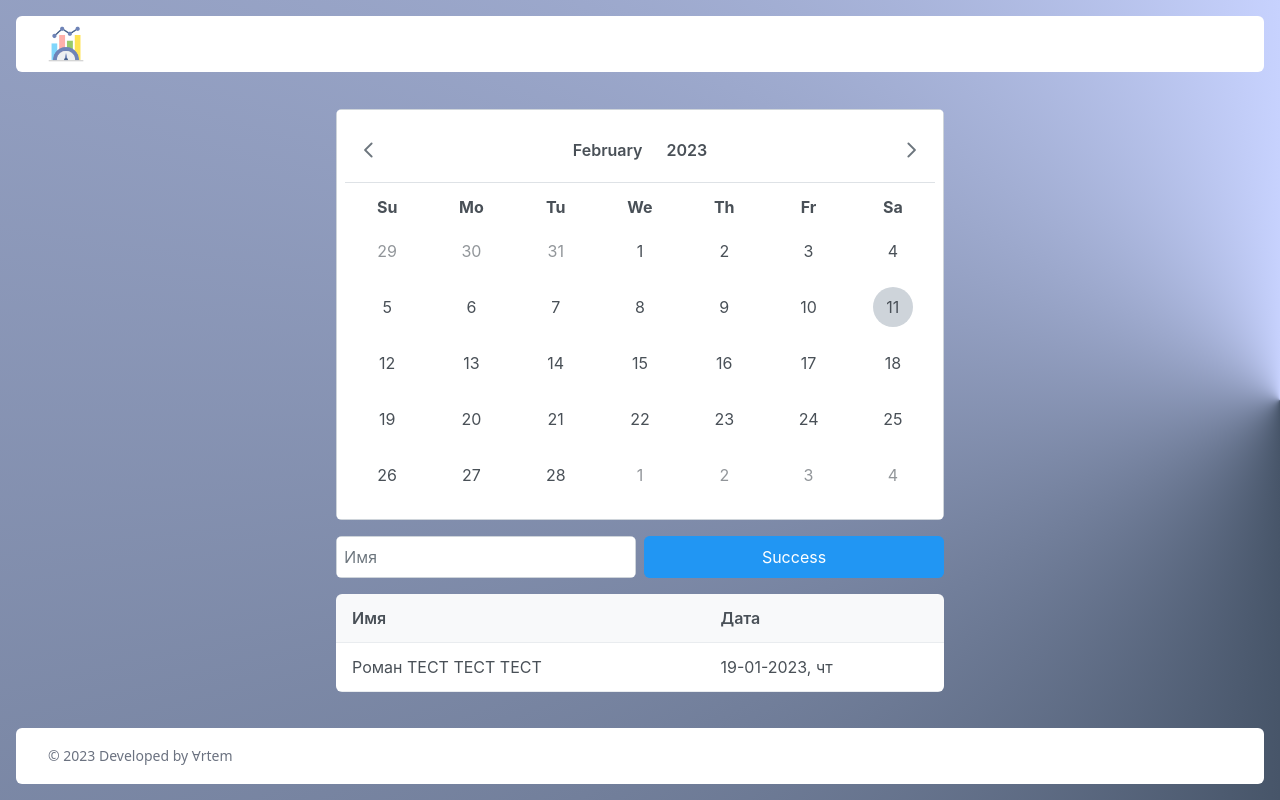
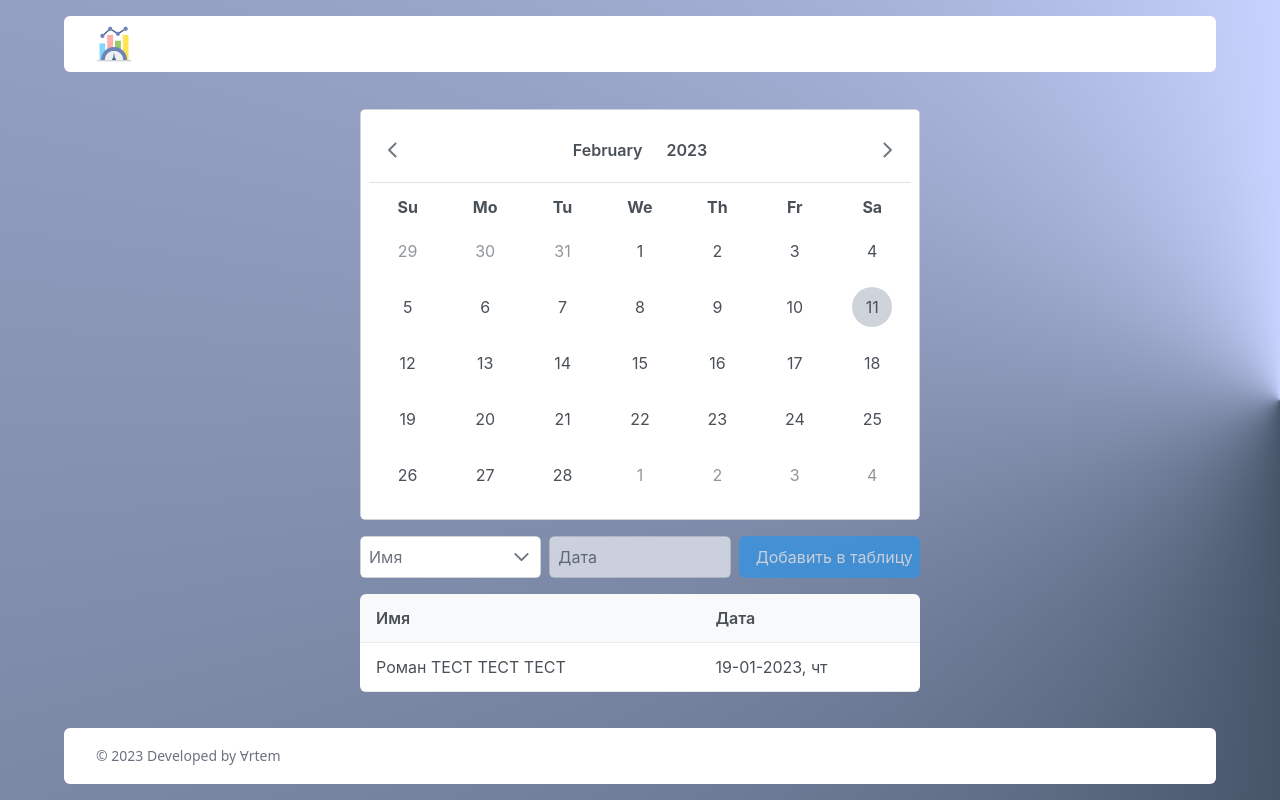
Before and after one commit to artemshchirov/vip-beeri, a React (Vite) app: page / in a window 1280 px wide. Built offline with nearby package versions, Linux system fonts and the light colour scheme.

Commit message:
feat(all): add DropDown, remove formik, fix scrollbar

```diff
--- a/src/pages/Home.tsx
+++ b/src/pages/Home.tsx
@@ -1,21 +1,20 @@
 import React, { useState, useEffect, useRef } from "react";
 import { InputText } from "primereact/inputtext";
-import { Calendar } from "primereact/calendar";
+import { Calendar, CalendarChangeParams } from "primereact/calendar";
 import { Button } from "primereact/button";
 import { DataTable } from "primereact/datatable";
 import { Column } from "primereact/column";
+import { Dropdown, DropdownChangeParams } from "primereact/dropdown";
+import { Toast } from "primereact/toast";
 import logo from "../assets/logo.png";
 
-import { useFormik } from "formik";
-import { Toast } from "primereact/toast";
-import { classNames } from "primereact/utils";
-
 interface FormValues {
-  value: string;
+  name: string;
+  date: string;
 }
 
-interface Product {
-  id: string;
+interface Row {
+  id: number;
   name: string;
   date: string;
   time: string;
@@ -23,72 +22,86 @@ interface Product {
 
 const defaultValues = [
   {
-    id: "1",
+    id: 1,
     name: "Роман ТЕСТ ТЕСТ ТЕСТ",
     date: "19-01-2023, чт",
     time: "00:25",
   },
 ];
 
+const dropdownValues = [
+  { id: 0, name: "Роман" },
+  { id: 1, name: "Артём" },
+];
+
 const Home: React.FC = () => {
-  const [date, setDate] = useState<Date | null>(null);
-  const [products, setProducts] = useState<Product[]>([]);
-  const [selectedProduct, setSelectedProduct] = useState<Product | null>(null);
+  const [selectedDate, setSelectedDate] = useState<string>("");
+  const [tableRows, setTableRows] = useState<Row[]>([]);
+  const [selectedName, setSelectedName] = useState<string>("");
+  const [selectedRow, setSelectedRow] = useState<Row | null>(null);
   const toast = useRef<Toast>(null);
 
   useEffect(() => {
-    setProducts(defaultValues);
+    setTableRows(defaultValues);
+    setSelectedDate(initialValues.date);
+    setSelectedName(initialValues.name);
   }, []);
 
-  const show = (data: FormValues) => {
+  const show = ({ name, date }: FormValues) => {
     if (!toast.current) return;
     toast.current.show({
       severity: "success",
-      summary: "Успешно",
-      detail: `Таблица обновлена`,
+      summary: "Таблица обновлена",
+      detail: `Добавлено имя ${name} и дата ${date}`,
     });
   };
+  const initialValues = {
+    name: "Имя",
+    date: "Дата",
+  };
 
-  const formik = useFormik<FormValues>({
-    initialValues: {
-      value: "",
-    },
-    validate: (data) => {
-      let errors: { [key: string]: string } = {};
+  const onSubmit = (e: React.FormEvent<HTMLFormElement>) => {
+    e.preventDefault();
 
-      if (!data.value && !errors.value) {
-        errors.value = "Поле 'Имя' не заполнено.";
-        if (!toast.current) return;
-        toast.current.show({
-          severity: "error",
-          summary: "Ошибка",
-          detail: errors.value,
-        });
-      }
+    const date =
+      (e.currentTarget.elements.namedItem("date") as HTMLInputElement).value ||
+      selectedDate;
+    const name =
+      (e.currentTarget.elements.namedItem("name") as HTMLInputElement).value ||
+      selectedName;
 
-      return errors;
-    },
-    onSubmit: (data) => {
-      console.log("data ==>", data);
-      data && show(data);
-      formik.resetForm();
-    },
-  });
+    if (name && date) {
+      show({ name, date });
+      setTableRows([
+        {
+          id: 3,
+          name,
+          date,
+          time: "00:01",
+        },
+        ...tableRows,
+      ]);
+      setSelectedName("");
+      setSelectedDate(initialValues.date);
+    }
+  };
 
-  const isFormFieldInvalid = (name: keyof FormValues) =>
-    !!(formik.touched[name] && formik.errors[name]);
+  const onDropdownChange = (e: DropdownChangeParams) => {
+    const nameId = e.value;
+    setSelectedName(dropdownValues[nameId].name);
+  };
 
-  const getFormErrorMessage = (name: keyof FormValues) => {
-    return isFormFieldInvalid(name) ? (
-      <small className="p-error">{formik.errors[name]}</small>
-    ) : (
-      <small className="p-error">&nbsp;</small>
-    );
+  const onCalendarChange = (e: CalendarChangeParams) => {
+    if (e.value instanceof Date) {
+      const newDate = e.value.toLocaleString().split(", ")[0];
+      setSelectedDate(newDate);
+    }
   };
+
   return (
-    <div className="p-2 md:p-4   flex flex-col min-h-screen justify-between bg-[conic-gradient(at_right,_var(--tw-gradient-stops))] from-indigo-200 via-slate-600 to-indigo-200">
+    <div className="py-2 md:py-4 px-2 md:px-8 xl:px-16 lg:px-12 flex flex-col min-h-screen justify-between bg-[conic-gradient(at_right,_var(--tw-gradient-stops))] from-indigo-200 via-slate-600 to-indigo-200">
       <header className="px-2 md:px-4 xl:px-8 lg:px-6 py-2.5 bg-white border-gray-200 rounded-md dark:bg-gray-800">
-        <nav className="container flex flex-wrap items-center justify-between mx-auto ">
+        <nav className="container flex flex-wrap items-center justify-between mx-auto">
           <a className="flex items-center" href="#">
             <img src={logo} className="h-6 mr-3 sm:h-9" alt="App Logo" />
             <h1 className="self-center text-xl font-semibold whitespace-nowrap dark:text-white">
@@ -98,49 +111,62 @@ const Home: React.FC = () => {
         </nav>
       </header>
 
-      <main className="flex justify-center w-full p-2 md:p-4 ">
+      <main className="flex justify-center w-full p-2  no-scrollbar md:p-4">
         <section className="container flex flex-wrap items-center justify-center ">
           <div className="flex justify-center w-full">
             <Calendar
               className="w-full overflow-hidden text-xs rounded-md sm:w-full lg:w-6/12"
-              value={date}
-              onChange={(e: any) => setDate(e.value)}
+              value={selectedDate}
+              onChange={(e: CalendarChangeParams) => onCalendarChange(e)}
               inline
             />
           </div>
-
           <form
-            onSubmit={formik.handleSubmit}
+            onSubmit={onSubmit}
             className="flex items-center w-full gap-2 my-4 sm:w-full lg:w-6/12"
           >
-            <span className="w-full overflow-hidden rounded-md p-float-label lg:w-6/12 ">
-              <Toast ref={toast} />
+            <Toast ref={toast} />
+            <div className="w-full overflow-hidden rounded-md lg:w-4/12">
+              <Dropdown
+                inputId="name"
+                value={selectedName}
+                options={dropdownValues}
+                optionValue="id"
+                optionLabel="name"
+                placeholder={selectedName || initialValues.name}
+                className={"w-full"}
+                onChange={(e: DropdownChangeParams) => onDropdownChange(e)}
+              />
+            </div>
+            <div className="w-full overflow-hidden rounded-md lg:w-4/12">
               <InputText
-                id="value"
-                name="value"
-                value={formik.values.value}
-                onChange={(e) => {
-                  formik.setFieldValue("value", e.target.value);
-                }}
-                className={classNames("w-full", {
-                  "p-invalid": isFormFieldInvalid("value"),
-                })}
+                name="date"
+                value={selectedDate}
+                className={"w-full"}
+                placeholder={selectedDate || initialValues.date}
+                disabled={selectedDate === initialValues.date}
+                readOnly
               />
-              <label htmlFor="input_value">Имя</label>
-            </span>
-
-            <div className="w-full overflow-hidden rounded-md lg:w-6/12 ">
-              <Button className="w-full" type="submit" label="Success" />
+            </div>
+            <div className="w-full overflow-hidden rounded-md lg:w-4/12">
+              <Button
+                className="w-full whitespace-nowrap"
+                type="submit"
+                label="Добавить в таблицу"
+                disabled={
+                  selectedName === initialValues.name ||
+                  selectedDate === initialValues.date
+                }
+              />
             </div>
           </form>
-
           <div className="flex justify-center w-full ">
             <DataTable
               className="w-full overflow-hidden text-xs rounded-md sm:w-full lg:w-6/12"
-              value={products}
+              value={tableRows}
               selectionMode="single"
-              selection={selectedProduct}
-              onSelectionChange={(e) => setSelectedProduct(e.value)}
+              selection={selectedRow}
+              onSelectionChange={(e) => setSelectedRow(e.value)}
               dataKey="id"
               responsiveLayout="scroll"
             >
@@ -152,7 +178,7 @@ const Home: React.FC = () => {
       </main>
 
       <footer className="px-2 md:px-4 xl:px-8 lg:px-6 py-2.5 bg-white border-gray-200 rounded-md dark:bg-gray-800">
-        <span className="container flex flex-wrap items-center h-6 mx-auto text-sm text-gray-500  sm:h-9 sm:text-center dark:text-gray-400">
+        <span className="container flex flex-wrap items-center h-6 mx-auto text-sm text-gray-500 sm:h-9 sm:text-center dark:text-gray-400">
           © 2023&nbsp;
           <a href="#" className="hover:underline">
             Developed by Ɐrtem
--- a/src/style/custom.css
+++ b/src/style/custom.css
@@ -21,3 +21,29 @@
   border: 3px solid var(--primary);
   border-radius: 0.375rem;
 }
+
+/********************
+* DISABLE SCROLLBAR *
+*********************/
+/* ::-webkit-scrollbar {
+  display: none;
+  -ms-overflow-style: none;
+  scrollbar-width: none;
+} */
+
+/* html {
+  margin-left: calc(100vw - 100%);
+  margin-right: 0;
+}
+
+@media screen and (min-width: 960px) {
+  html {
+      margin-left: calc(100vw - 100%);
+      margin-right: 0;
+  }
+} */
+
+html {
+  width:100vw;
+  overflow-x:hidden;
+}
```
